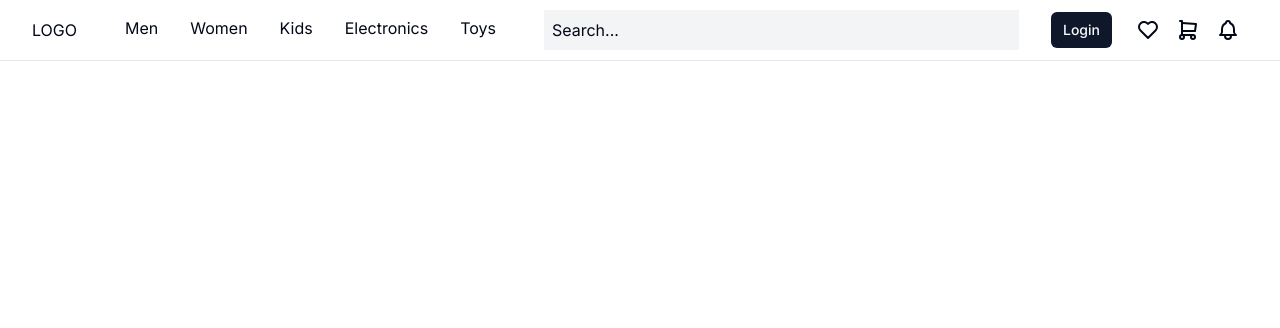
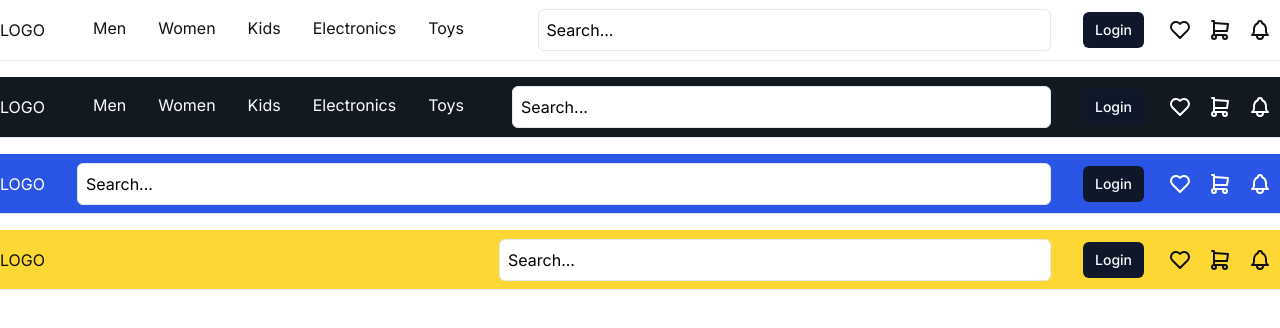
Before and after one commit to Rishabh157/nextjs-template, a Next.js app: page / in a window 1280 px wide. Shown: the top 328 px of the page. Built offline with nearby package versions, Linux system fonts and the light colour scheme.

Commit message:
changes in header

```diff
--- a/app/page.tsx
+++ b/app/page.tsx
@@ -1,4 +1,5 @@
 import ORGHeaderOne from "@/components/ui/organism/ORGHeader/ORGHeaderOne";
+import ORGHeaderTwo from "@/components/ui/organism/ORGHeader/ORGHeaderTwo";
 
 const headerData = [
   {
@@ -12,9 +13,9 @@ const headerData = [
           type: "navigation-menu",
           label: "Men",
           options: [
-            { id: "men-shirt", label: "Shirt" },
-            { id: "men-tshirt", label: "T-shirt" },
-            { id: "men-shoe", label: "Shoe" },
+            { id: "men-shirt", label: "Shirt", optionUrl: "/" },
+            { id: "men-tshirt", label: "T-shirt", optionUrl: "/" },
+            { id: "men-shoe", label: "Shoe", optionUrl: "/" },
           ],
         },
         {
@@ -22,9 +23,9 @@ const headerData = [
           type: "navigation-menu",
           label: "Women",
           options: [
-            { id: "women-dress", label: "Dress" },
-            { id: "women-skirt", label: "Skirt" },
-            { id: "women-heels", label: "Heels" },
+            { id: "women-dress", label: "Dress", optionUrl: "/" },
+            { id: "women-skirt", label: "Skirt", optionUrl: "/" },
+            { id: "women-heels", label: "Heels", optionUrl: "/" },
           ],
         },
         {
@@ -32,9 +33,9 @@ const headerData = [
           type: "navigation-menu",
           label: "Kids",
           options: [
-            { id: "kids-toys", label: "Toys" },
-            { id: "kids-clothes", label: "Clothes" },
-            { id: "kids-games", label: "Games" },
+            { id: "kids-toys", label: "Toys", optionUrl: "/" },
+            { id: "kids-clothes", label: "Clothes", optionUrl: "/" },
+            { id: "kids-games", label: "Games", optionUrl: "/" },
           ],
         },
         {
@@ -42,9 +43,13 @@ const headerData = [
           type: "navigation-menu",
           label: "Electronics",
           options: [
-            { id: "electronics-phone", label: "Phone" },
-            { id: "electronics-laptop", label: "Laptop" },
-            { id: "electronics-headphones", label: "Headphones" },
+            { id: "electronics-phone", label: "Phone", optionUrl: "/" },
+            { id: "electronics-laptop", label: "Laptop", optionUrl: "/" },
+            {
+              id: "electronics-headphones",
+              label: "Headphones",
+              optionUrl: "/",
+            },
           ],
         },
         {
@@ -61,77 +66,230 @@ const headerData = [
       isFullWidth: false,
     },
     settings: {
-      backgroundColor: "bg-white",
-      textColor: "text-black",
+      backgroundColor: "#ffffff",
+      textColor: "#121212",
       profile: true,
       cart: true,
       wishlist: true,
       bell: true,
     },
   },
-  // {
-  //   id: "ORGHeaderOne",
-  //   logo: "LOGO",
-  //   navItemProps: {
-  //     showNavItems: true,
-  //     navItems: ["Men", "Women", "Kids", "Electronics", "Toys"],
-  //   },
-  //   userActions: ["Login", "Wish", "Bag"],
-  //   searchProps: {
-  //     searchBarPlaceholder: "Search...",
-  //     isFullWidth: true,
-  //   },
-  //   settings: {
-  //     backgroundColor: "bg-blue-300",
-  //     textColor: "text-black",
-  //     profile: true,
-  //     cart: true,
-  //     wishlist: true,
-  //     bell: true,
-  //   },
-  // },
-  // {
-  //   id: "ORGHeaderOne",
-  //   logo: "LOGO",
-  //   navItemProps: {
-  //     showNavItems: true,
-  //     navItems: ["Men", "Women", "Kids", "Electronics", "Toys"],
-  //   },
-  //   userActions: ["Login", "Wish", "Bag"],
-  //   searchProps: {
-  //     searchBarPlaceholder: "Search...",
-  //     isFullWidth: false,
-  //   },
-  //   settings: {
-  //     backgroundColor: "bg-green-300",
-  //     textColor: "text-black",
-  //     profile: true,
-  //     cart: true,
-  //     wishlist: true,
-  //     bell: true,
-  //   },
-  // },
-  // {
-  //   id: "ORGHeaderOne",
-  //   logo: "LOGO",
-  //   navItemProps: {
-  //     showNavItems: false,
-  //     navItems: ["Men", "Women", "Kids", "Electronics", "Toys"],
-  //   },
-  //   userActions: ["Login", "Wish", "Bag"],
-  //   searchProps: {
-  //     searchBarPlaceholder: "Search...",
-  //     isFullWidth: true,
-  //   },
-  //   settings: {
-  //     backgroundColor: "bg-pink-300",
-  //     textColor: "text-black",
-  //     profile: true,
-  //     cart: true,
-  //     wishlist: true,
-  //     bell: true,
-  //   },
-  // },
+  {
+    id: "ORGHeaderOne",
+    logo: "LOGO",
+    navItemProps: {
+      showNavItems: true,
+      navItems: [
+        {
+          id: "nav-men",
+          type: "navigation-menu",
+          label: "Men",
+          options: [
+            { id: "men-shirt", label: "Shirt", optionUrl: "/" },
+            { id: "men-tshirt", label: "T-shirt", optionUrl: "/" },
+            { id: "men-shoe", label: "Shoe", optionUrl: "/" },
+          ],
+        },
+        {
+          id: "nav-women",
+          type: "navigation-menu",
+          label: "Women",
+          options: [
+            { id: "women-dress", label: "Dress", optionUrl: "/" },
+            { id: "women-skirt", label: "Skirt", optionUrl: "/" },
+            { id: "women-heels", label: "Heels", optionUrl: "/" },
+          ],
+        },
+        {
+          id: "nav-kids",
+          type: "navigation-menu",
+          label: "Kids",
+          options: [
+            { id: "kids-toys", label: "Toys", optionUrl: "/" },
+            { id: "kids-clothes", label: "Clothes", optionUrl: "/" },
+            { id: "kids-games", label: "Games", optionUrl: "/" },
+          ],
+        },
+        {
+          id: "nav-electronics",
+          type: "navigation-menu",
+          label: "Electronics",
+          options: [
+            { id: "electronics-phone", label: "Phone", optionUrl: "/" },
+            { id: "electronics-laptop", label: "Laptop", optionUrl: "/" },
+            {
+              id: "electronics-headphones",
+              label: "Headphones",
+              optionUrl: "/",
+            },
+          ],
+        },
+        {
+          id: "nav-toys",
+          type: "link",
+          label: "Toys",
+          url: "",
+        },
+      ],
+    },
+    userActions: ["Login", "Wish", "Bag"],
+    searchProps: {
+      searchBarPlaceholder: "Search...",
+      isFullWidth: true,
+    },
+    settings: {
+      backgroundColor: "#131921",
+      textColor: "#ffffff",
+      profile: true,
+      cart: true,
+      wishlist: true,
+      bell: true,
+    },
+  },
+  {
+    id: "ORGHeaderOne",
+    logo: "LOGO",
+    navItemProps: {
+      showNavItems: false,
+      navItems: [
+        {
+          id: "nav-men",
+          type: "navigation-menu",
+          label: "Men",
+          options: [
+            { id: "men-shirt", label: "Shirt", optionUrl: "/" },
+            { id: "men-tshirt", label: "T-shirt", optionUrl: "/" },
+            { id: "men-shoe", label: "Shoe", optionUrl: "/" },
+          ],
+        },
+        {
+          id: "nav-women",
+          type: "navigation-menu",
+          label: "Women",
+          options: [
+            { id: "women-dress", label: "Dress", optionUrl: "/" },
+            { id: "women-skirt", label: "Skirt", optionUrl: "/" },
+            { id: "women-heels", label: "Heels", optionUrl: "/" },
+          ],
+        },
+        {
+          id: "nav-kids",
+          type: "navigation-menu",
+          label: "Kids",
+          options: [
+            { id: "kids-toys", label: "Toys", optionUrl: "/" },
+            { id: "kids-clothes", label: "Clothes", optionUrl: "/" },
+            { id: "kids-games", label: "Games", optionUrl: "/" },
+          ],
+        },
+        {
+          id: "nav-electronics",
+          type: "navigation-menu",
+          label: "Electronics",
+          options: [
+            { id: "electronics-phone", label: "Phone", optionUrl: "/" },
+            { id: "electronics-laptop", label: "Laptop", optionUrl: "/" },
+            {
+              id: "electronics-headphones",
+              label: "Headphones",
+              optionUrl: "/",
+            },
+          ],
+        },
+        {
+          id: "nav-toys",
+          type: "link",
+          label: "Toys",
+          url: "",
+        },
+      ],
+    },
+    userActions: ["Login", "Wish", "Bag"],
+    searchProps: {
+      searchBarPlaceholder: "Search...",
+      isFullWidth: true,
+    },
+    settings: {
+      backgroundColor: "#2a55e5",
+      textColor: "#ffffff",
+      profile: true,
+      cart: true,
+      wishlist: true,
+      bell: true,
+    },
+  },
+  {
+    id: "ORGHeaderOne",
+    logo: "LOGO",
+    navItemProps: {
+      showNavItems: false,
+      navItems: [
+        {
+          id: "nav-men",
+          type: "navigation-menu",
+          label: "Men",
+          options: [
+            { id: "men-shirt", label: "Shirt", optionUrl: "/" },
+            { id: "men-tshirt", label: "T-shirt", optionUrl: "/" },
+            { id: "men-shoe", label: "Shoe", optionUrl: "/" },
+          ],
+        },
+        {
+          id: "nav-women",
+          type: "navigation-menu",
+          label: "Women",
+          options: [
+            { id: "women-dress", label: "Dress", optionUrl: "/" },
+            { id: "women-skirt", label: "Skirt", optionUrl: "/" },
+            { id: "women-heels", label: "Heels", optionUrl: "/" },
+          ],
+        },
+        {
+          id: "nav-kids",
+          type: "navigation-menu",
+          label: "Kids",
+          options: [
+            { id: "kids-toys", label: "Toys", optionUrl: "/" },
+            { id: "kids-clothes", label: "Clothes", optionUrl: "/" },
+            { id: "kids-games", label: "Games", optionUrl: "/" },
+          ],
+        },
+        {
+          id: "nav-electronics",
+          type: "navigation-menu",
+          label: "Electronics",
+          options: [
+            { id: "electronics-phone", label: "Phone", optionUrl: "/" },
+            { id: "electronics-laptop", label: "Laptop", optionUrl: "/" },
+            {
+              id: "electronics-headphones",
+              label: "Headphones",
+              optionUrl: "/",
+            },
+          ],
+        },
+        {
+          id: "nav-toys",
+          type: "link",
+          label: "Toys",
+          url: "",
+        },
+      ],
+    },
+    userActions: ["Login", "Wish", "Bag"],
+    searchProps: {
+      searchBarPlaceholder: "Search...",
+      isFullWidth: false,
+    },
+    settings: {
+      backgroundColor: "#fdd835",
+      textColor: "#121212",
+      profile: true,
+      cart: true,
+      wishlist: true,
+      bell: true,
+    },
+  },
 ];
 // const headerDataTwo = [
 //   {
@@ -166,6 +324,14 @@ export default function Home() {
           searchProps={header.searchProps}
         />
       ))}
+      {/* {headerData.map((header: any) => (
+        <ORGHeaderTwo
+          key={header.id}
+          navItemProps={header.navItemProps}
+          settings={header.settings}
+          searchProps={header.searchProps}
+        />
+      ))} */}
     </div>
   );
 }
--- a/components/ui/organism/ORGHeader/ORGHeaderOne.tsx
+++ b/components/ui/organism/ORGHeader/ORGHeaderOne.tsx
@@ -9,7 +9,7 @@ type NavItem = {
   id: string;
   type: "navigation-menu" | "link";
   label: string;
-  options?: { id: string; label: string }[];
+  options?: { id: string; label: string; optionUrl: string }[];
   url?: string;
 };
 
@@ -34,8 +34,14 @@ type Props = {
 
 const ORGHeaderOne = ({ navItemProps, settings, searchProps }: Props) => {
   return (
-    <div className={`${settings.backgroundColor} border-b`}>
-      <div className="relative flex flex-1 container mx-auto items-center gap-8">
+    <div
+      style={{
+        background: settings?.backgroundColor,
+        color: settings?.textColor,
+      }}
+      className={`border-b min-h-[60px] flex items-center`}
+    >
+      <div className="relative flex flex-1 justify-between px-2 lg:px-0 container mx-auto items-center gap-8">
         {/* Logo */}
         <div
           className={`${
@@ -57,7 +63,7 @@ const ORGHeaderOne = ({ navItemProps, settings, searchProps }: Props) => {
         {/* Nav Items */}
         {navItemProps?.showNavItems && (
           <div
-            className={`flex ${
+            className={`hidden lg:flex ${
               searchProps?.isFullWidth ? "flex-none" : "flex-1"
             }`}
           >
@@ -77,7 +83,7 @@ const ORGHeaderOne = ({ navItemProps, settings, searchProps }: Props) => {
         <div
           className={`${
             searchProps?.isFullWidth ? "flex-1" : "flex-auto"
-          } p-2 bg-gray-100`}
+          } p-2 bg-white border rounded-md text-black hidden lg:flex`}
         >
           {searchProps?.searchBarPlaceholder}
         </div>
```
Also changed, not shown: components/ui/atom/ATMNavigationMenu/ATMNavigationMenu.tsx (+13 -7 lines), components/ui/organism/ORGHeader/ORGHeaderTwo.tsx (+56 -13 lines).
